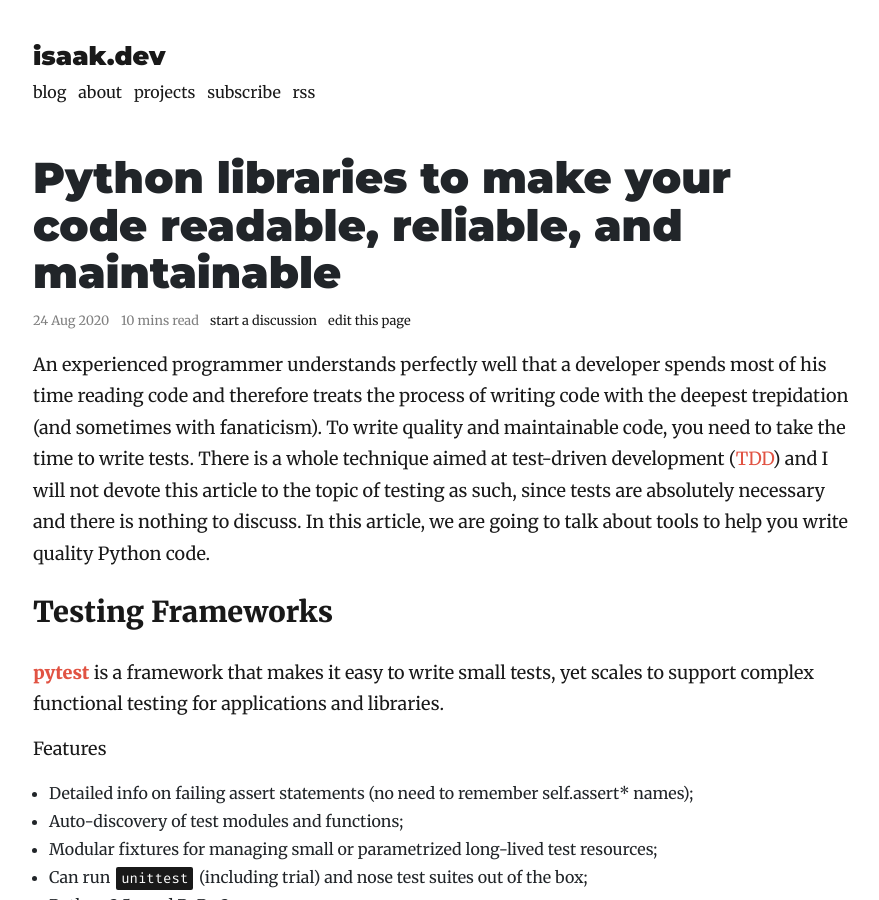
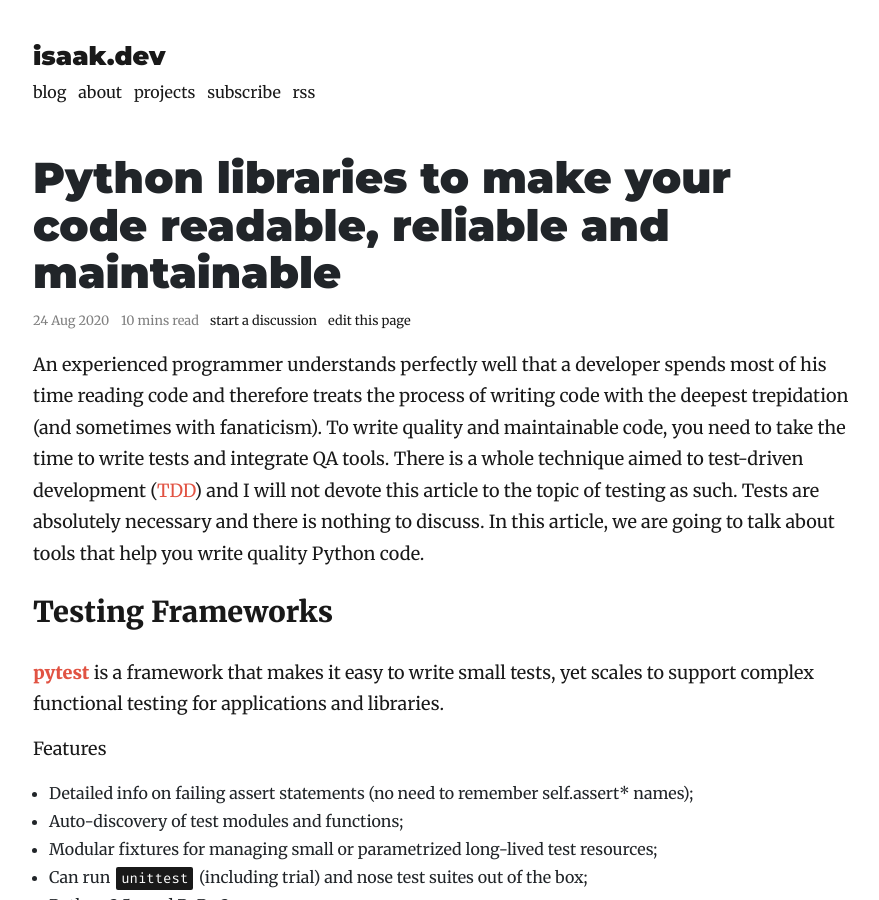
Before and after one commit to lk-geimfari/lk-geimfari.github.io, a Jekyll site: the page built from _posts/2020-08-24-python-libraries-to-make-your-code-readable-and-maintainable.md, in a window 1280 px wide and 900 px high. Shown: the whole window, without its empty margins (196-1075 px from the left). Built offline with Jekyll 4.4.1, drawn with Linux system fonts in a browser that asks for light colours; nearby versions of some CDN libraries; comment, search, counter and statistics services are not loaded.

Commit message:
Fix typo

```diff
--- a/_posts/2020-08-24-python-libraries-to-make-your-code-readable-andmaintainable.md
+++ b/_posts/2020-08-24-python-libraries-to-make-your-code-readable-and-maintainable.md
@@ -1,6 +1,6 @@
 ---
 layout: post
-title: Python libraries to make your code readable, reliable, and maintainable
+title: Python libraries to make your code readable, reliable and maintainable
 date: 2020-08-24
 description: In this article, we are going to talk about tools to help you write quality Python code.
 published: true
@@ -8,10 +8,12 @@ published: true
 
 An experienced programmer understands perfectly well that a developer spends most of his time reading code and
 therefore treats the process of writing code with the deepest trepidation (and sometimes with fanaticism).
-To write quality and maintainable code, you need to take the time to write tests. There is a whole technique
-aimed at test-driven development ([TDD](https://en.wikipedia.org/wiki/Test-driven_development)) and I will not devote
-this article to the topic of testing as such, since tests are absolutely necessary and there is nothing to discuss.
-In this article, we are going to talk about tools to help you write quality Python code.
+To write quality and maintainable code, you need to take the time to write tests and integrate QA tools.
+There is a whole technique aimed to test-driven development ([TDD]) and I will not devote
+this article to the topic of testing as such. Tests are absolutely necessary and there is nothing to discuss.
+In this article, we are going to talk about tools that help you write quality Python code.
+
+[TDD]: https://en.wikipedia.org/wiki/Test-driven_development
 
 ## Testing Frameworks
 
```
